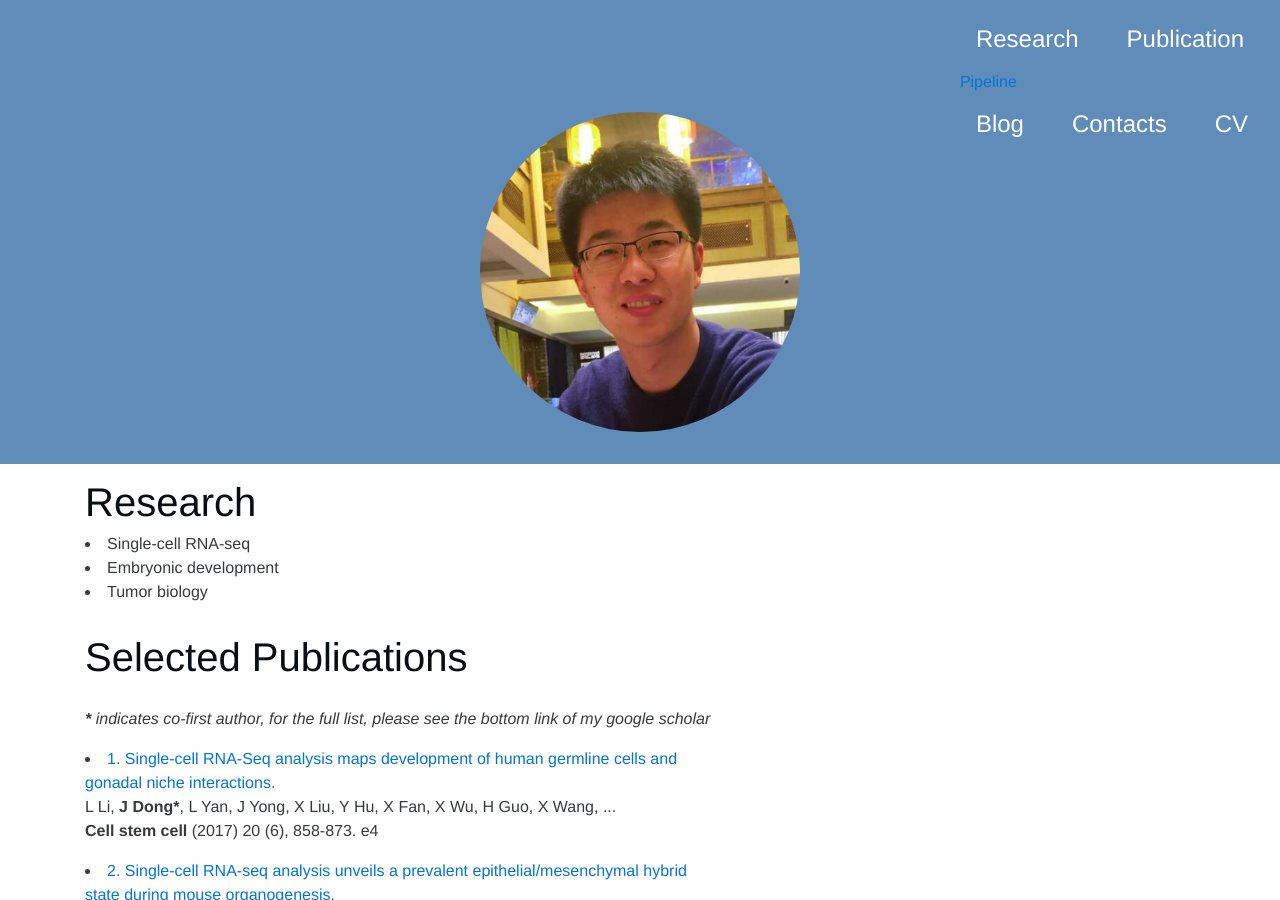
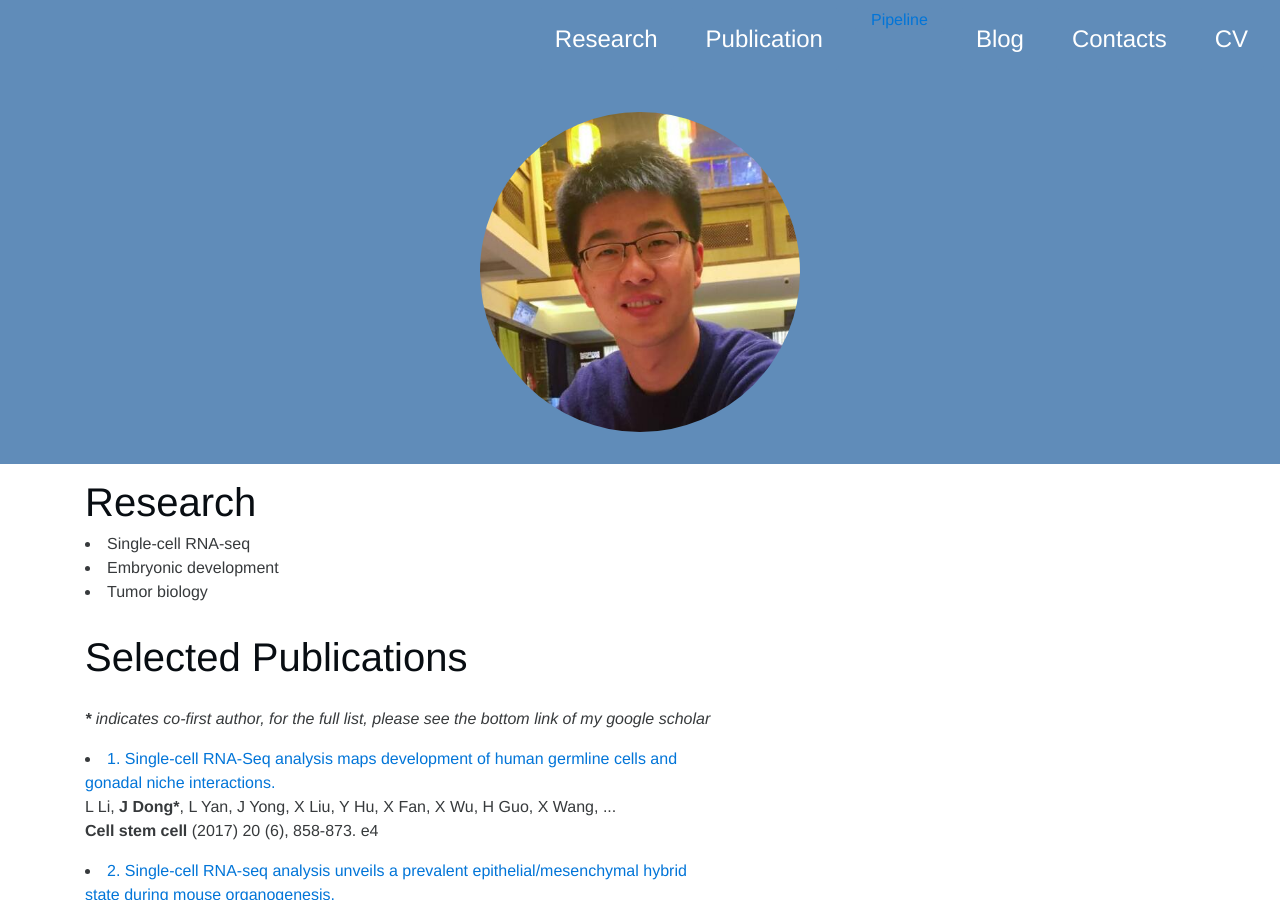
Before and after one commit to zorrodong/zorrodong.github.io, a Jekyll site: the page built from index.html, in a window 1280 px wide and 900 px high. Built offline with Jekyll 4.4.1, drawn with Linux system fonts in a browser that asks for light colours; nearby versions of some CDN libraries.

Commit message:
Update navbar.html

```diff
--- a/_includes/navbar.html
+++ b/_includes/navbar.html
@@ -20,10 +20,8 @@
                 <div class="nav-link" data-link=".container-instagram">Publication</div>
             </li>
 
-            <li {% if page.sectionid=='Pipeline' %} class="nav-item" {% endif %}>
-		<a href="{{ site.baseurl }}/Pipeline/">
-		    Pipeline
-		</a>
+            <li class="nav-item">
+		<a href="{{ site.baseurl }}/Pipeline/">Pipeline</a>
 	    </li>
 
             <li class="nav-item">
```
